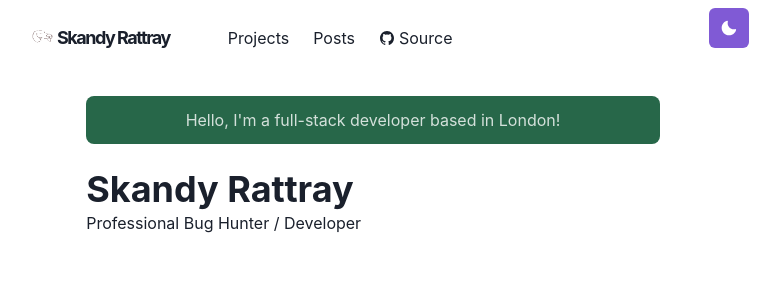
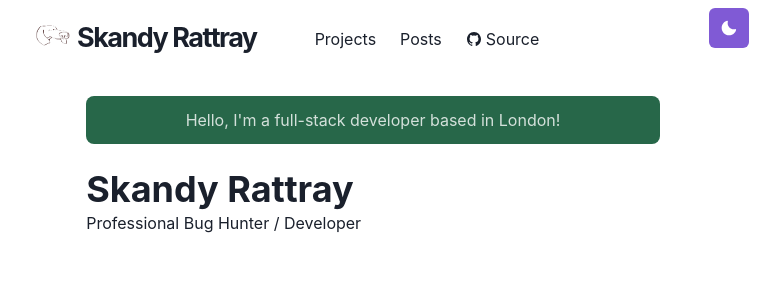
Before and after one commit to skandog/p, a Next.js app: page / in a window 1280 px wide. Shown: the top 300 px of the page, without its empty margins (267-1047 px from the left). Built offline with nearby package versions, Linux system fonts and the light colour scheme.

Commit message:
gave up on the webpack thing stopping emotion from working. I am losing the will with this one, maybe it be better to refactor into create react app? or a creat-next-app? but this is driving me a bit loopy

```diff
--- a/components/Logo.js
+++ b/components/Logo.js
@@ -1,14 +1,14 @@
 import Link from 'next/link'
 
-
+import "./Logo.module.css"
 import Image from 'next/image'
 import {Text, useColorModeValue} from '@chakra-ui/react'
-import styled from '@emotion/styled'
+// import styled from '@emotion/styled'
 
 
-const LogBox = styled.span`
-font-weight: bold;
-`
+// const LogBox = styled.span`
+// font-weight: bold;
+// `
 
 // const LogoBox = styled.span`
 //   font-weight: bold;
@@ -26,16 +26,18 @@ font-weight: bold;
 //   }
 // `
 
+// style={{"font-weight": "bold", "font-size": "18px","display": "inline-flex",  "align-items": "center",   "height": "50px",   "line-height": "20px", "padding": "30px"}}
+//
+
 const Logo = () => {
     const dogImg = `/images/skandy-logo${useColorModeValue('', '-dark')}.png`
 
     return (
         <Link href="/" scroll={false}>
           <a>
-          <LogBox>
 
-            <span style={{"font-weight": "bold", "font-size": "18px","display": "inline-flex",  "align-items": "center",   "height": "50px",   "line-height": "20px", "padding": "30px"}}>
-              <Image src={dogImg} width={30} height={30} alt="logo" />
+            <span className='LogoBox' style={{"font-weight": "bold", "font-size": "90%","display": "inline-flex",  "align-items": "center",   "height": "50px",   "line-height": "20px", "padding": "30px"}}>
+              <Image src={dogImg} width={50} height={50} alt="logo" />
               <Text
                 color={useColorModeValue('gray.800', 'whiteAlpha.900')}
                 fontFamily='M PLUS Rounded 1c", sans-serif'
@@ -45,7 +47,6 @@ const Logo = () => {
                 Skandy Rattray
               </Text>
             </span>
-          </LogBox>
           </a>
         </Link>
       )
--- /dev/null
+++ b/components/Logo.module.css
@@ -0,0 +1,17 @@
+.LogoBox {
+  font-weight: bold;
+  font-size: 180px;
+  display: inline-flex;
+  align-items: center;
+  height: 30px;
+  line-height: 20px;
+  padding: 10px;
+}
+
+.LogoBox img {
+         transition: 200ms ease;
+       }
+
+       .LogoBox :hover img {
+         transform: rotate(20deg);
+       }
--- a/package.json
+++ b/package.json
@@ -26,6 +26,7 @@
     "react-icons": "^4.4.0"
   },
   "devDependencies": {
+    "@emotion/babel-plugin": "^11.9.2",
     "eslint": "^8.20.0",
     "eslint-config-next": "^12.2.2",
     "prettier": "^2.7.1"
```
Also changed, not shown: 1 other file (tests, documents, lock files or other folders).
